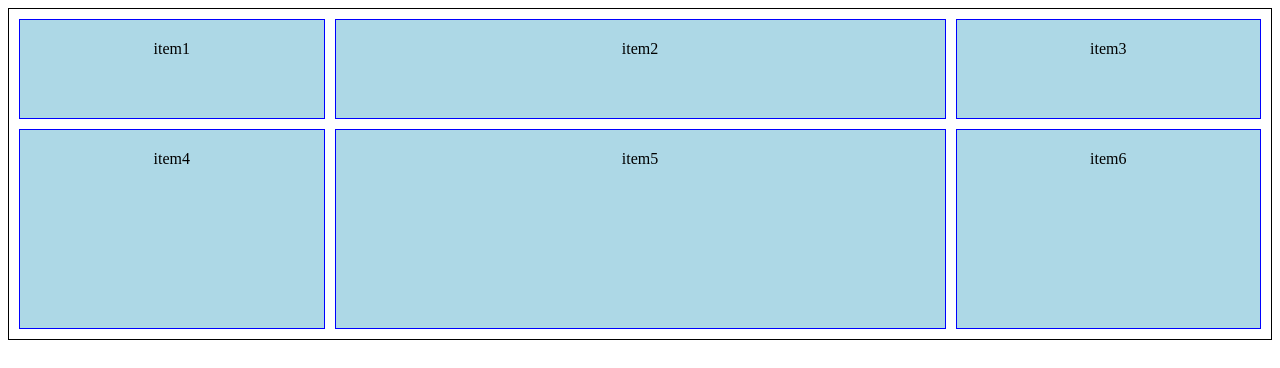
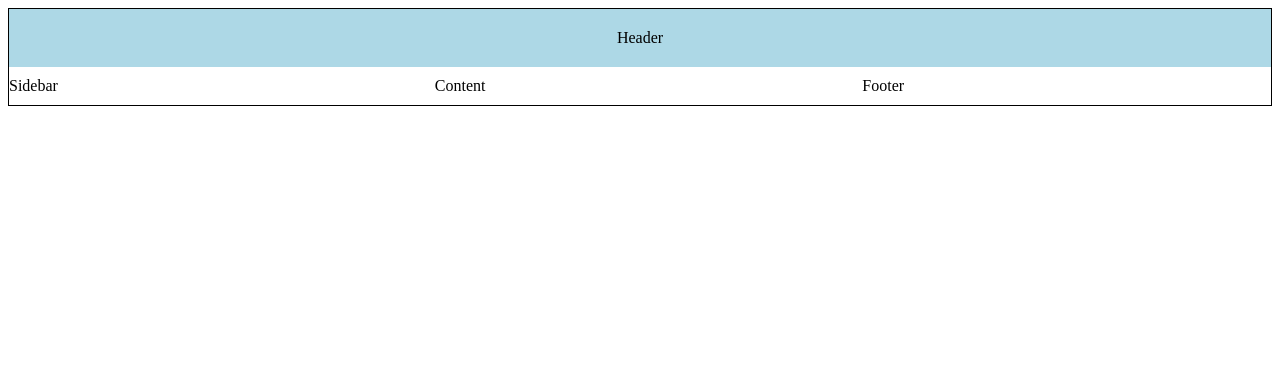
Before and after one commit to Rafail77/vigilant-octo-memory, a plain HTML site: page index.html in a window 1280 px wide. Drawn offline with Linux system fonts and the light colour scheme.

Commit message:
education

```diff
--- a/index.html
+++ b/index.html
@@ -10,12 +10,10 @@
 <body>
 
     <div class="container">
-        <div class="item">item1</div>
-        <div class="item">item2</div>
-        <div class="item">item3</div>
-        <div class="item">item4</div>
-        <div class="item">item5</div>
-        <div class="item">item6</div>
+        <div class="header">Header</div>
+        <div class="sidebar">Sidebar</div>
+        <div class="content">Content</div>
+        <div class="footer">Footer</div>
     </div>
 
 </body>
--- a/style.css
+++ b/style.css
@@ -1,15 +1,17 @@
 .container {
   display: grid;
-  grid-template-columns: 1fr 2fr 1fr;
-  grid-template-rows: 100px 200px;
+  grid-template-areas:
+  "header header header"
+  "sidebar sidebar sidebar"
+  "footer footer footer";
   gap: 10px;
   border: 1px solid black;
-  padding: 10px;
+
 }
 
-.item {
+.header {
+    grid-area: header;
     background-color: lightblue;
-    border: 1px solid blue;
     text-align: center;
     padding: 20px;
 }
```
